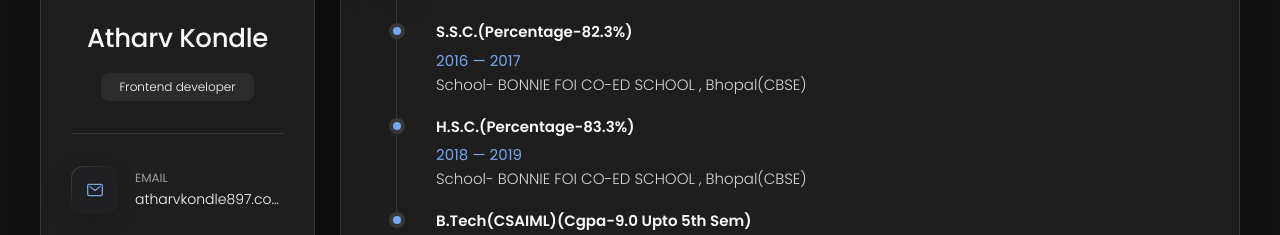
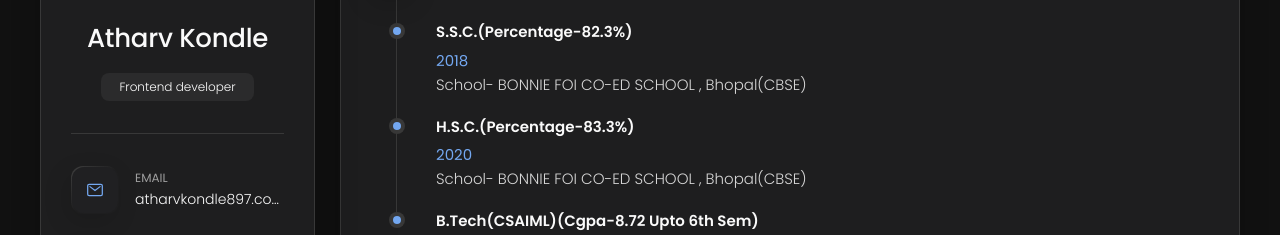
Before and after one commit to Atharvkon/Atharv_Portfolio, a plain HTML site: page index.html in a window 1280 px wide. Both pictures are taken after a click on the button "Resume". Shown: the part 240-475 px from the top of the page. Drawn offline with nearby package versions, Linux system fonts and the light colour scheme.

Commit message:
Update index.html

```diff
--- a/index.html
+++ b/index.html
@@ -458,7 +458,7 @@
 
               <h4 class="h4 timeline-item-title">S.S.C.(percentage-82.3%)</h4>
 
-              <span>2016 — 2017</span>
+              <span>2018</span>
 
               <p class="timeline-text">
                 School- BONNIE FOI CO-ED SCHOOL , Bhopal(CBSE)
@@ -470,7 +470,7 @@
 
               <h4 class="h4 timeline-item-title">H.S.C.(percentage-83.3%)</h4>
 
-              <span>2018 — 2019</span>
+              <span>2020</span>
 
               <p class="timeline-text">
                 School- BONNIE FOI CO-ED SCHOOL , Bhopal(CBSE)
@@ -480,7 +480,7 @@
 
             <li class="timeline-item">
 
-              <h4 class="h4 timeline-item-title">B.Tech(CSAIML)(cgpa-9.0 upto 5th sem)</h4>
+              <h4 class="h4 timeline-item-title">B.Tech(CSAIML)(cgpa-8.72 upto 6th sem)</h4>
 
               <span>2020 — 2024</span>
 
```
